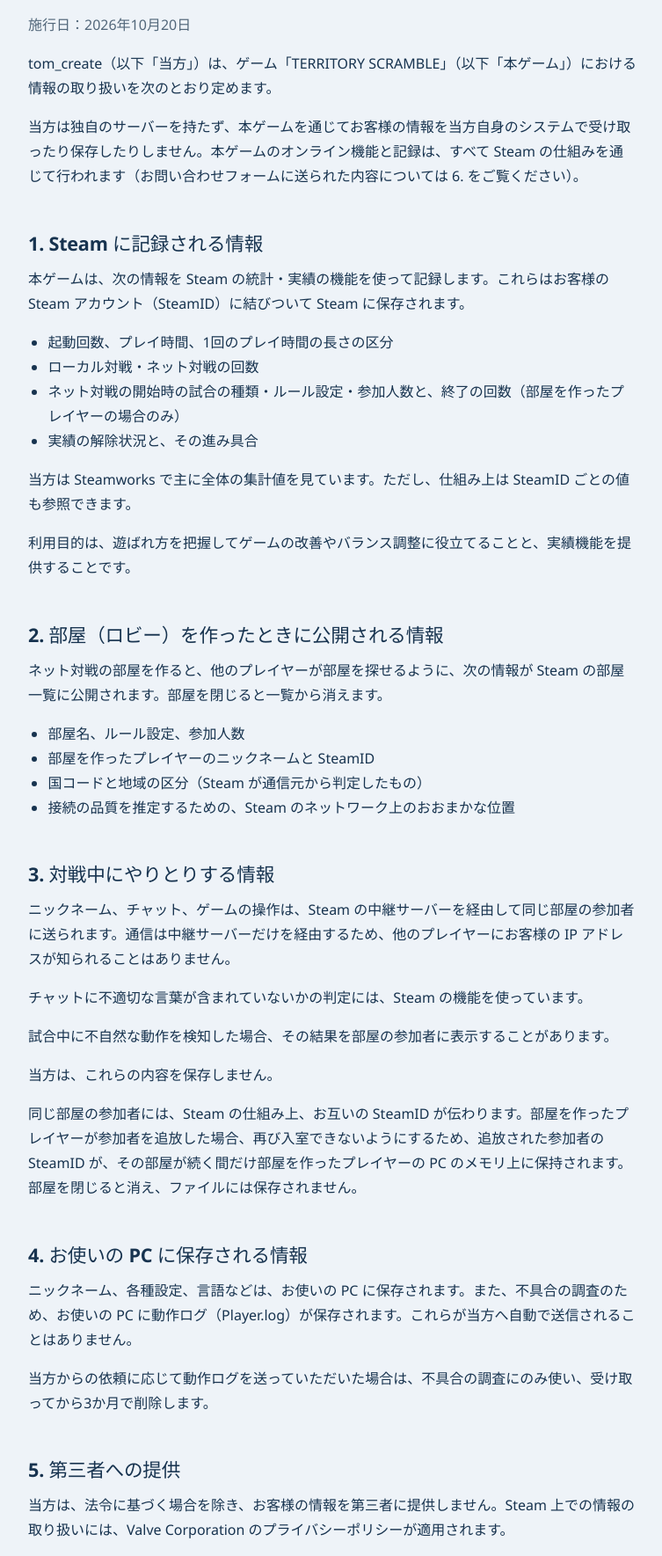
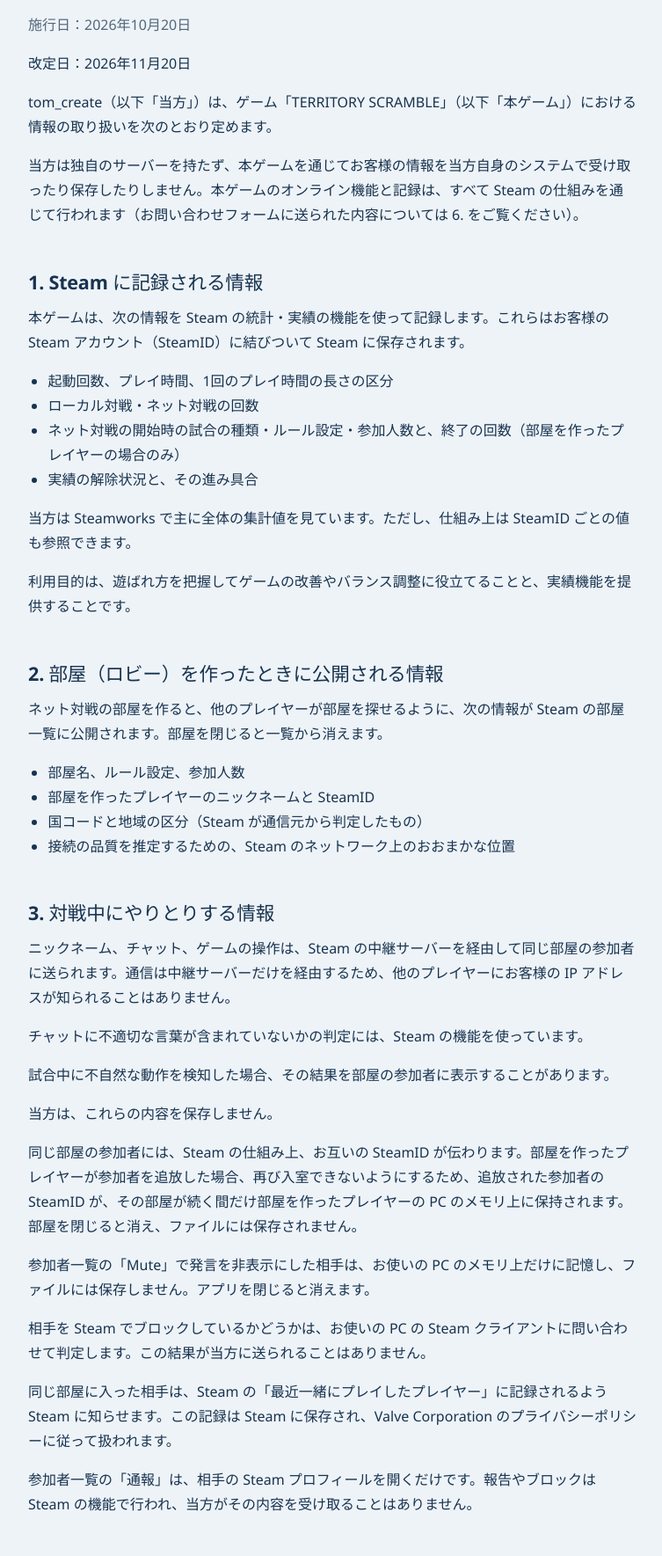
Before and after one commit to xmj999/territory_scramble.github.io, a plain HTML site: page support/privacy-ja.html in a window 1280 px wide. Shown: the part 199-1968 px from the top of the page at 88% size, without its empty margins (262-1015 px from the left). Drawn offline with Linux system fonts and the light colour scheme.

Commit message:
プライバシーポリシー改定（2026-11-20）: 通報・Mute・最近一緒にプレイしたプレイヤーの扱いを追記
Co-Authored-By: Claude Opus 5.5 <noreply@anthropic.com>

```diff
--- a/support/privacy-ja.html
+++ b/support/privacy-ja.html
@@ -18,6 +18,7 @@
   <main class="doc">
     <h1 class="policy-title">TERRITORY SCRAMBLE プライバシーポリシー</h1>
 <p class="effective">施行日：2026年10月20日</p>
+<p>改定日：2026年11月20日</p>
 <p>tom_create（以下「当方」）は、ゲーム「TERRITORY SCRAMBLE」（以下「本ゲーム」）における情報の取り扱いを次のとおり定めます。</p>
 <p>当方は独自のサーバーを持たず、本ゲームを通じてお客様の情報を当方自身のシステムで受け取ったり保存したりしません。本ゲームのオンライン機能と記録は、すべて Steam の仕組みを通じて行われます（お問い合わせフォームに送られた内容については 6. をご覧ください）。</p>
 <h2>1. Steam に記録される情報</h2>
@@ -34,6 +35,10 @@
 <p>試合中に不自然な動作を検知した場合、その結果を部屋の参加者に表示することがあります。</p>
 <p>当方は、これらの内容を保存しません。</p>
 <p>同じ部屋の参加者には、Steam の仕組み上、お互いの SteamID が伝わります。部屋を作ったプレイヤーが参加者を追放した場合、再び入室できないようにするため、追放された参加者の SteamID が、その部屋が続く間だけ部屋を作ったプレイヤーの PC のメモリ上に保持されます。部屋を閉じると消え、ファイルには保存されません。</p>
+<p>参加者一覧の「Mute」で発言を非表示にした相手は、お使いの PC のメモリ上だけに記憶し、ファイルには保存しません。アプリを閉じると消えます。</p>
+<p>相手を Steam でブロックしているかどうかは、お使いの PC の Steam クライアントに問い合わせて判定します。この結果が当方に送られることはありません。</p>
+<p>同じ部屋に入った相手は、Steam の「最近一緒にプレイしたプレイヤー」に記録されるよう Steam に知らせます。この記録は Steam に保存され、Valve Corporation のプライバシーポリシーに従って扱われます。</p>
+<p>参加者一覧の「通報」は、相手の Steam プロフィールを開くだけです。報告やブロックは Steam の機能で行われ、当方がその内容を受け取ることはありません。</p>
 <h2>4. お使いの PC に保存される情報</h2>
 <p>ニックネーム、各種設定、言語などは、お使いの PC に保存されます。また、不具合の調査のため、お使いの PC に動作ログ（Player.log）が保存されます。これらが当方へ自動で送信されることはありません。</p>
 <p>当方からの依頼に応じて動作ログを送っていただいた場合は、不具合の調査にのみ使い、受け取ってから3か月で削除します。</p>
```
Also changed, not shown: support/privacy.html (+5 -0 lines).
